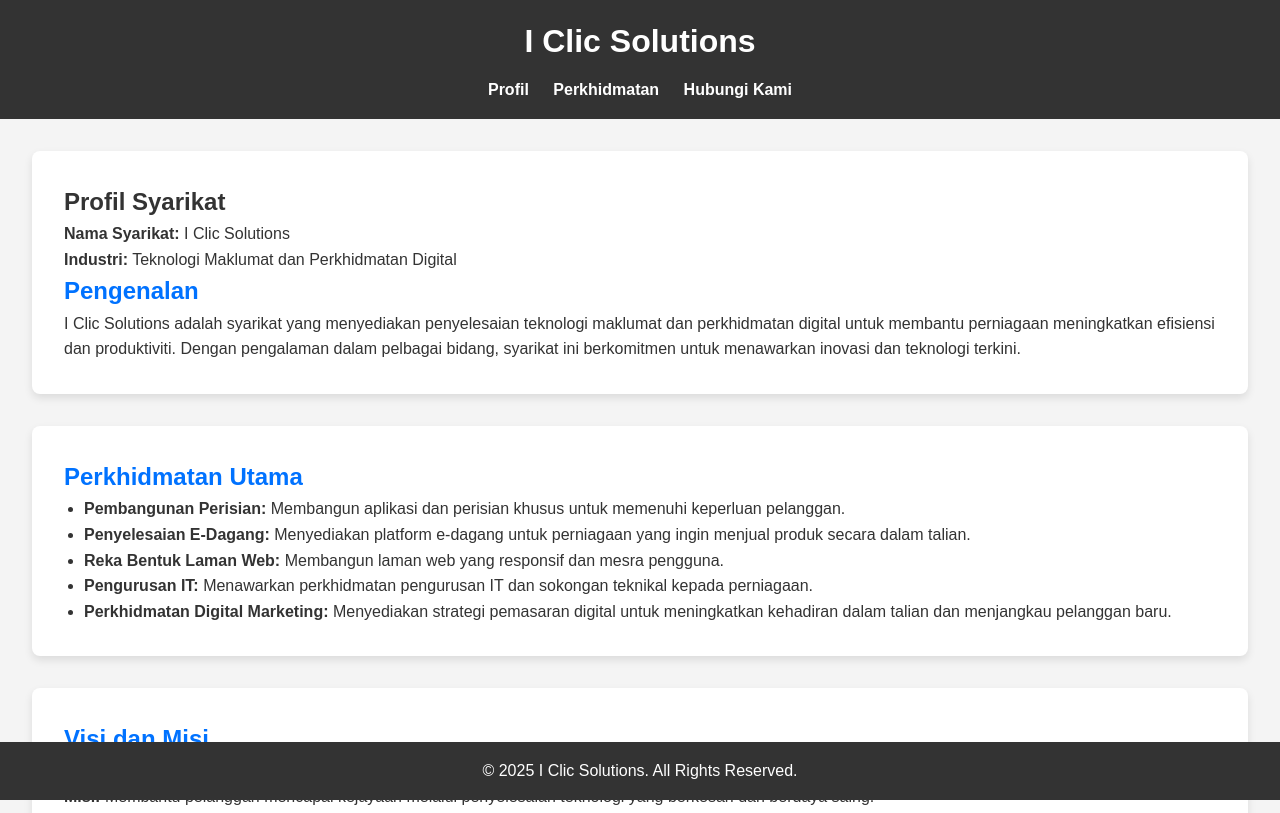
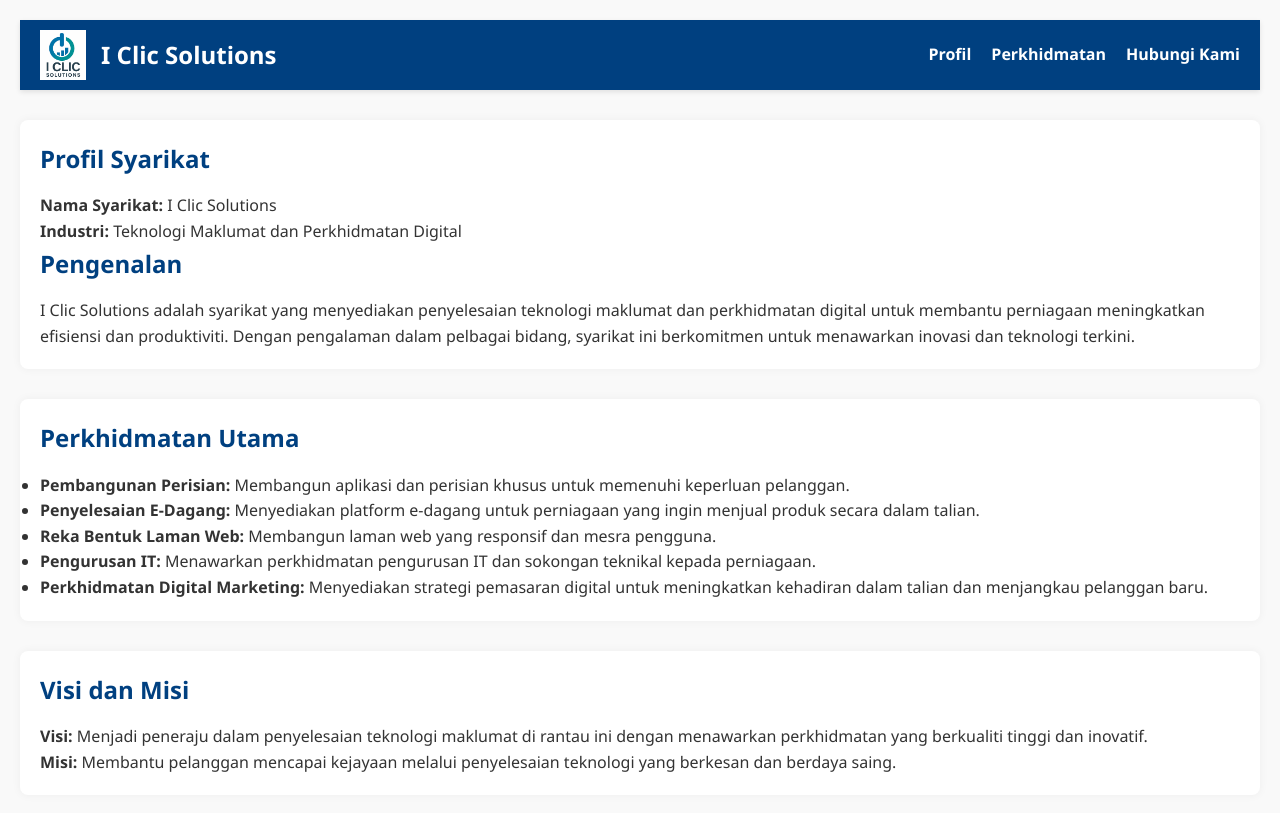
Before and after one commit to ClicSolutions/i-clic-solutions, a plain HTML site: page docs/index.html in a window 1280 px wide. Shown: the top 813 px of the page. Drawn offline with Linux system fonts and the light colour scheme.

Commit message:
Update logo path and styles for GitHub Pages docs folder

```diff
--- a/docs/index.html
+++ b/docs/index.html
@@ -9,7 +9,10 @@
 <body>
 
   <header class="navbar">
-    <div class="logo">I Clic Solutions</div>
+    <div class="logo">
+      <img src="assets/logo.png" alt="Logo ICS" />
+      I Clic Solutions
+    </div>
     <nav>
       <ul class="nav-links">
         <li><a href="#profil">Profil</a></li>
@@ -58,7 +61,7 @@
     <p><strong>Alamat:</strong> B-23-3A, Saville@Melawati, No. 2, Jalan Kolam Air, Desa Melawati, 53100 Kuala Lumpur</p>
     <p><strong>HP:</strong> 019-6550886 | <strong>Emel:</strong> iclicsolutions@gmail.com</p>
     <p><strong>SSM:</strong> 003538153-U | <strong>Akaun Maybank:</strong> 562209701290</p>
-    <p><strong>Facebook:</strong> <a href="https://www.facebook.com/share/1Ch64Lksea/" target="_blank">Klik Sini</a></p>
+    <p><strong>Facebook:</strong> <a href="https://www.facebook.com/share/1Ch64Lksea/" target="_blank" rel="noopener noreferrer">Klik Sini</a></p>
   </section>
 
   <footer class="footer">
--- a/docs/styles.css
+++ b/docs/styles.css
@@ -1,3 +1,4 @@
+/* Reset asas */
 * {
   margin: 0;
   padding: 0;
@@ -5,71 +6,86 @@
 }
 
 body {
-  font-family: Arial, sans-serif;
+  font-family: "Segoe UI", Tahoma, Geneva, Verdana, sans-serif;
   line-height: 1.6;
-  background-color: #f4f4f4;
   color: #333;
+  background-color: #f9f9f9;
+  padding: 20px;
 }
 
-header {
-  background: #333;
+/* Navbar dan header */
+.navbar {
+  display: flex;
+  justify-content: space-between;
+  align-items: center;
+  background-color: #004080;
+  padding: 10px 20px;
   color: white;
-  padding: 1rem;
-  text-align: center;
+  box-shadow: 0 2px 5px rgba(0,0,0,0.1);
 }
 
-header .logo {
-  font-size: 2rem;
+.logo {
+  display: flex;
+  align-items: center;
   font-weight: bold;
+  font-size: 1.5rem;
 }
 
-nav ul {
-  list-style: none;
-  margin-top: 10px;
+.logo img {
+  height: 50px;
+  margin-right: 15px;
 }
 
-nav ul li {
-  display: inline;
-  margin-right: 20px;
+/* Navigasi */
+.nav-links {
+  list-style: none;
+  display: flex;
 }
 
-nav ul li a {
-  text-decoration: none;
-  color: white;
-  font-weight: bold;
-}
-
-section {
-  padding: 2rem;
-  margin: 2rem;
-  background-color: white;
-  border-radius: 8px;
-  box-shadow: 0 4px 8px rgba(0, 0, 0, 0.1);
-}
-
-section h2 {
-  color: #0072ff;
-}
-
-ul {
-  list-style: disc;
+.nav-links li {
   margin-left: 20px;
 }
 
+.nav-links li a {
+  color: white;
+  text-decoration: none;
+  font-weight: 600;
+  transition: color 0.3s ease;
+}
+
+.nav-links li a:hover {
+  color: #ffcc00;
+}
+
+/* Section styling */
+section {
+  margin: 30px 0;
+  background-color: white;
+  padding: 20px;
+  border-radius: 8px;
+  box-shadow: 0 0 10px rgba(0,0,0,0.05);
+}
+
+h1, h2 {
+  margin-bottom: 15px;
+  color: #004080;
+}
+
+/* Footer */
+.footer {
+  text-align: center;
+  padding: 15px 10px;
+  margin-top: 40px;
+  font-size: 0.9rem;
+  color: #777;
+  border-top: 1px solid #ddd;
+}
+
+/* Link */
 a {
-  color: #0072ff;
+  color: #004080;
 }
 
 a:hover {
-  text-decoration: underline;
+  color: #ffcc00;
 }
-
-footer {
-  background-color: #333;
-  color: white;
-  text-align: center;
-  padding: 1rem;
-  position: fixed;
-  width: 100%;
-  bottom: 0;
-}
```
Also changed, not shown: docs/assets/logo.png (added).
